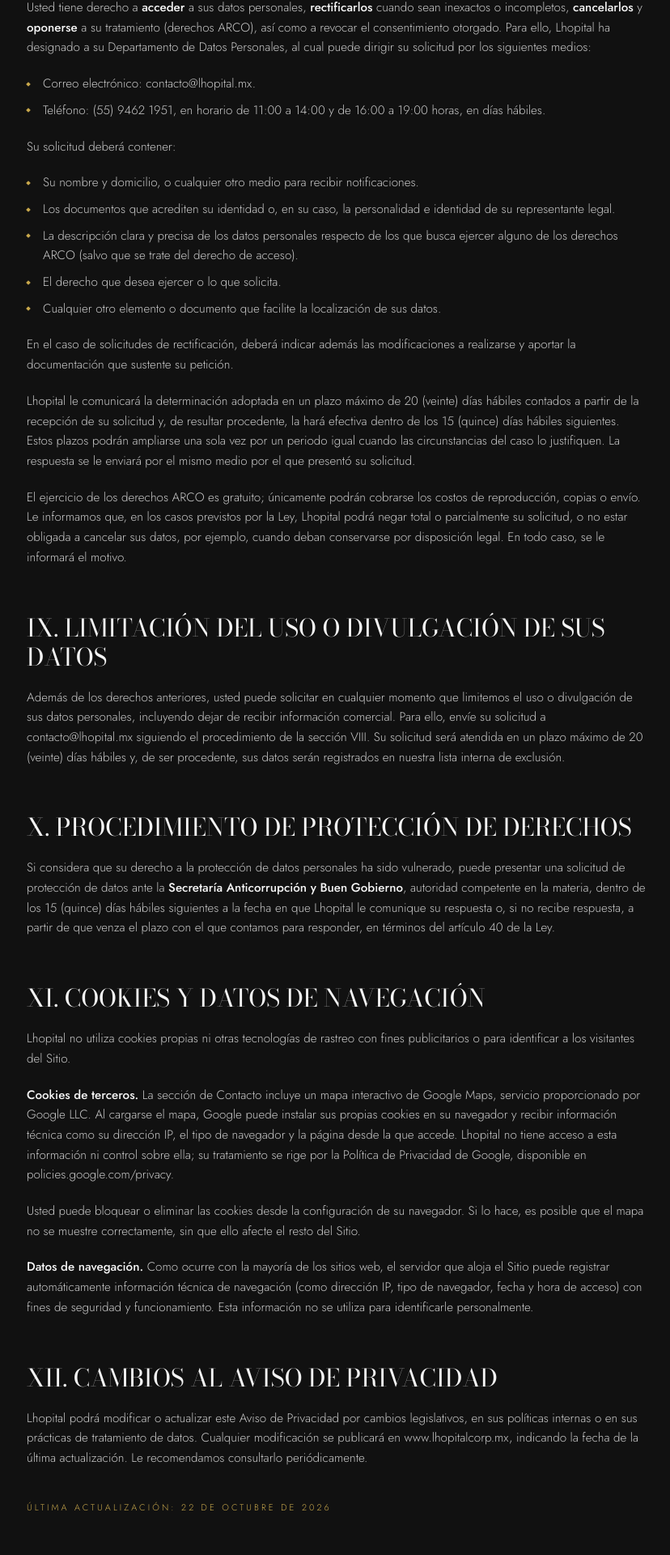
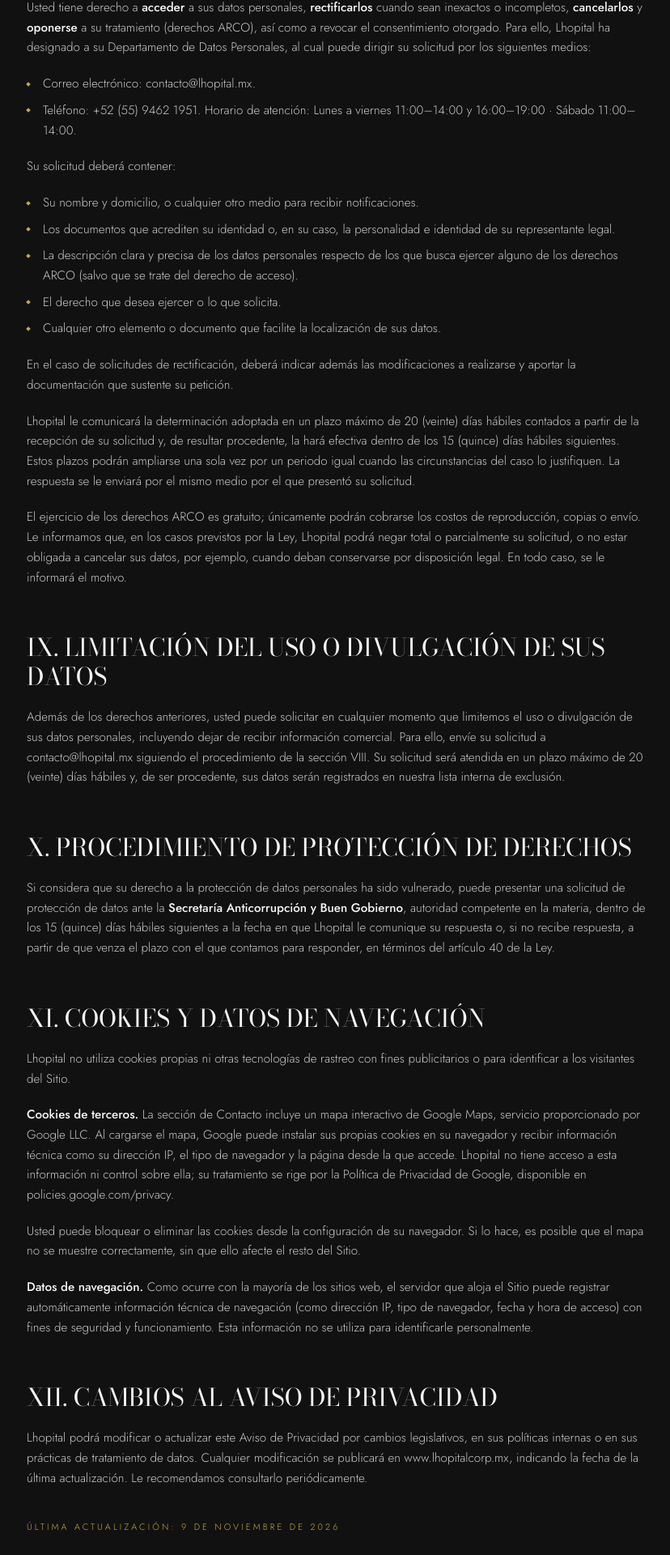
Before and after one commit to anahizaguirre-blip/lhopital-corporate, a Next.js app: page /en/privacy-notice in a window 1280 px wide. Shown: the part 2837-4757 px from the top of the page at 81% size, without its empty margins (31-859 px from the left). Built offline with nearby package versions, Linux system fonts and the light colour scheme.

Commit message:
Aviso de privacidad: teléfono con +52, horario con sábado y fecha 9 nov 2026
Co-Authored-By: Claude Opus 5.5 <noreply@anthropic.com>

```diff
--- a/src/content/privacy-es.ts
+++ b/src/content/privacy-es.ts
@@ -311,7 +311,7 @@ export const PRIVACY_ES: PrivacyBlock[] = [
       ],
       [
         {
-          "text": "Teléfono: (55) 9462 1951, en horario de 11:00 a 14:00 y de 16:00 a 19:00 horas, en días hábiles."
+          "text": "Teléfono: +52 (55) 9462 1951. Horario de atención: Lunes a viernes 11:00–14:00 y 16:00–19:00 · Sábado 11:00–14:00."
         }
       ]
     ]
@@ -467,6 +467,6 @@ export const PRIVACY_ES: PrivacyBlock[] = [
   },
   {
     "type": "heading",
-    "text": "Última actualización: 22 de octubre de 2026"
+    "text": "Última actualización: 9 de noviembre de 2026"
   }
 ];
```
